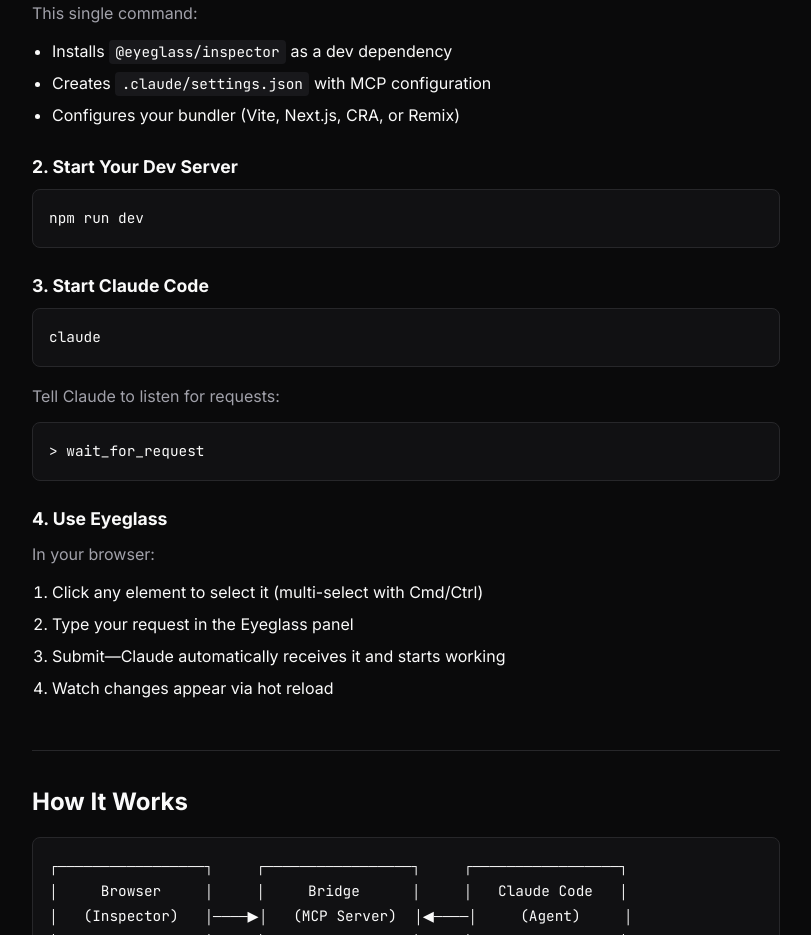
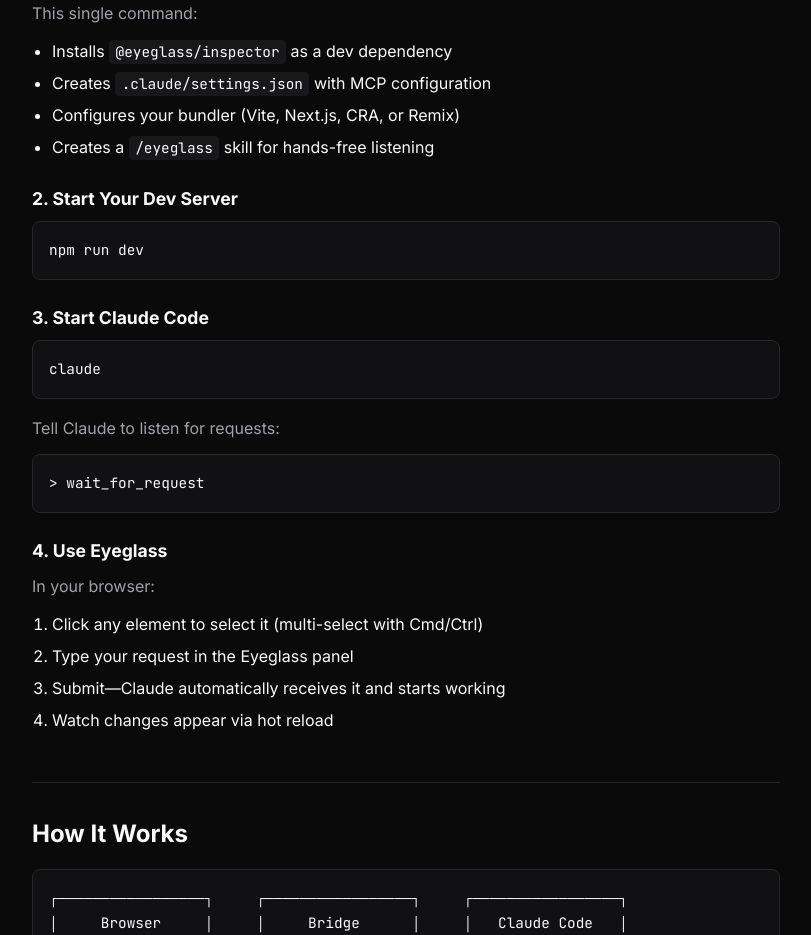
Before and after one commit to donutboyband/eyeglass_site, a React (Vite) app: page /docs in a window 1280 px wide. Shown: the part 1100-2035 px from the top of the page, without its empty margins (378-1189 px from the left). Built offline with nearby package versions, Linux system fonts and the light colour scheme.

Commit message:
[eyeglass:eyeglass-1770669774259-um0u8hv] Added list item about /eyeglass skill

```diff
--- a/src/components/docs/pages/GettingStarted.tsx
+++ b/src/components/docs/pages/GettingStarted.tsx
@@ -37,6 +37,7 @@ export function GettingStarted() {
           <li>Installs <code>@eyeglass/inspector</code> as a dev dependency</li>
           <li>Creates <code>.claude/settings.json</code> with MCP configuration</li>
           <li>Configures your bundler (Vite, Next.js, CRA, or Remix)</li>
+          <li>Creates a <code>/eyeglass</code> skill for hands-free listening</li>
         </ul>
 
         <h3>2. Start Your Dev Server</h3>
```
Also changed, not shown: 1 other file (tests, documents, lock files or other folders).
